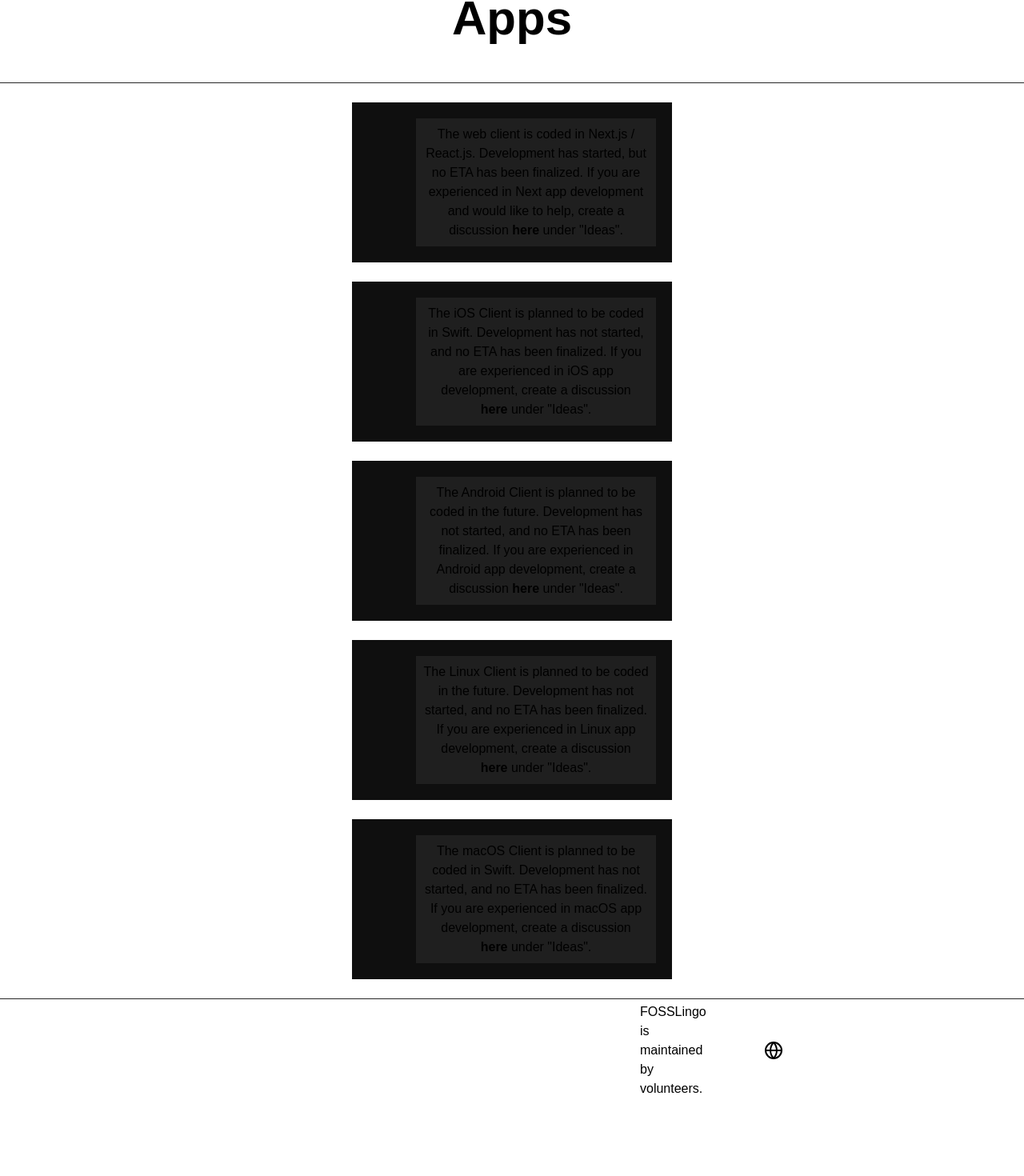
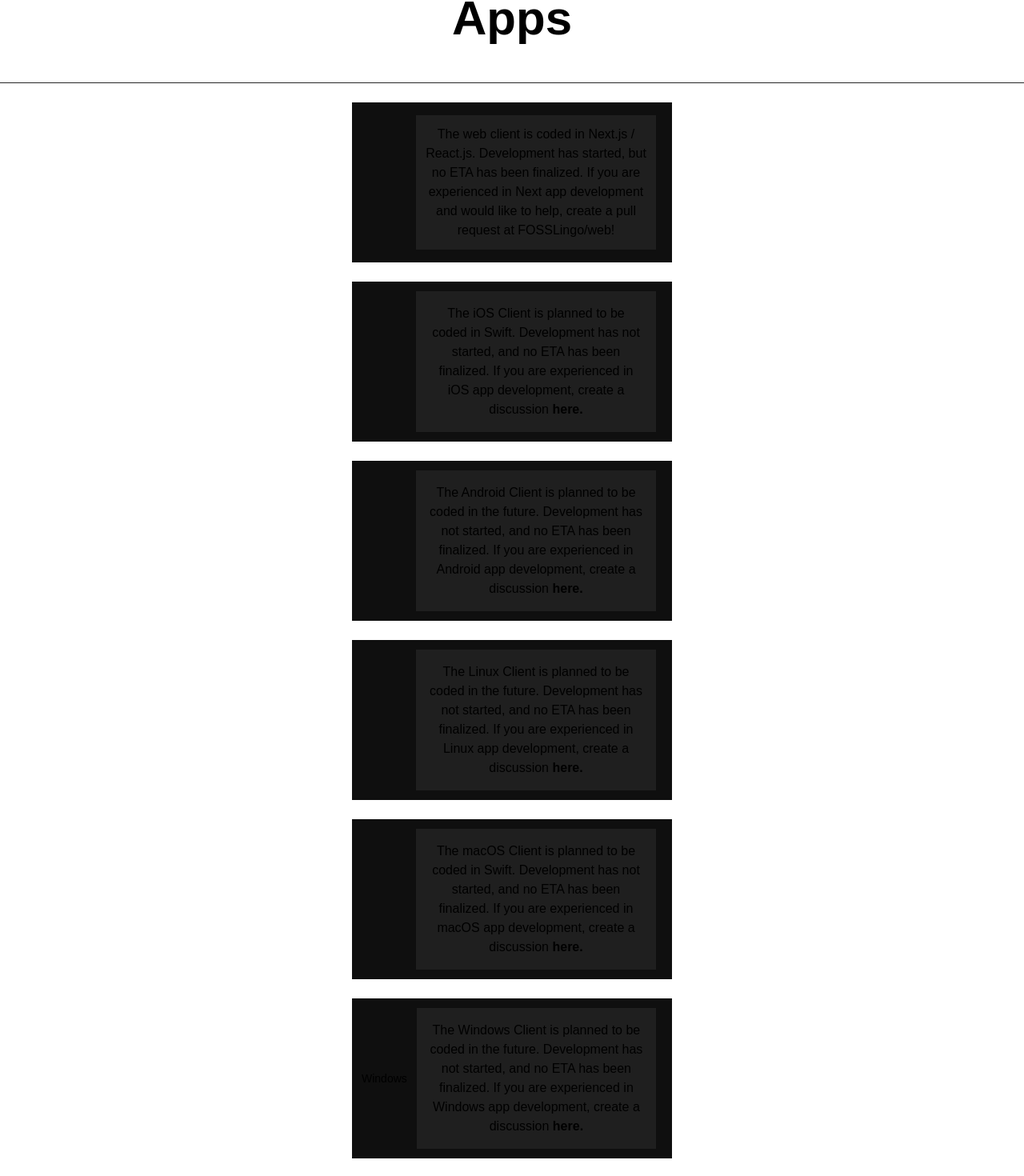
Before and after one commit to FOSSLingo/web, a Next.js app: page /apps in a window 1280 px wide. Shown: the part 132-1602 px from the top of the page at 80% size. Before the commit the page ends 1509 px from the top, so only its background shows below. Built offline with nearby package versions, Linux system fonts and the light colour scheme; some icons are missing.

Commit message:
added translations to the home page, i hated working with i18n-next before, but it was actually pretty easy idk why i was scared

```diff
--- a/app/apps/page.tsx
+++ b/app/apps/page.tsx
@@ -1,24 +1,33 @@
 "use client"
 
 import Link from "next/link"
-import { Roboto } from 'next/font/google';
-import { SiAndroid, SiLinux, SiMacos, SiIos, SiNextdotjs } from '@icons-pack/react-simple-icons';
+import {
+  SiAndroid,
+  SiLinux,
+  SiMacos,
+  SiIos,
+  SiNextdotjs
+} from '@icons-pack/react-simple-icons';
+import { useTranslations } from "next-intl";
 
 import { Footer } from '@/src/components/footer';
 import { NavBar } from "@/src/components/navbar";
 
-const roboto = Roboto({
-  subsets: ['latin']
-})
+const iOSDevLink     = "https://github.com/orgs/FOSSLingo/discussions/new?category=ideas&title=I'm willing to work on iOS Client Development!&body=Hello! I am a developer, and I am ready to start working on the iOS Client for FOSSLingo! I have x amount of experience."
+const AndroidDevLink = "https://github.com/orgs/FOSSLingo/discussions/new?category=ideas&title=I'm willing to work on Android Client Development!&body=Hello! I am a developer, and I am ready to start working on the Android Client for FOSSLingo! I have x amount of experience."
+const LinuxDevLink   = "https://github.com/orgs/FOSSLingo/discussions/new?category=ideas&title=I'm willing to work on Linux Client Development!&body=Hello! I am a developer, and I am ready to start working on the Linux Client for FOSSLingo! I have x amount of experience."
+const MacOSDevLink   = "https://github.com/orgs/FOSSLingo/discussions/new?category=ideas&title=I'm willing to work on macOS Client Development!&body=Hello! I am a developer, and I am ready to start working on the macOS Client for FOSSLingo! I have x amount of experience."
+const WindowsDevLink = "https://github.com/orgs/FOSSLingo/discussions/new?category=ideas&title=I'm willing to work on Windows Client Development!&body=Hello! I am a developer, and I am ready to start working on the Windows Client for FOSSLingo! I have x amount of experience."
 
 export default function Apps() {
+  const t = useTranslations("AppsPage")
   return (
     <>
       <NavBar/>
       <main>
         <section className="flex min-h-[10vh] sm:min-h-[40vh] md:min-h-[30vh] lg:min-h-[20vh] flex-col items-center justify-center px-6 text-center">
           <h1 className="max-w-4xl text-4xl font-bold md:text-5xl lg:text-6xl">
-            Apps
+            {t("title")}
           </h1>
         </section>
         <hr className='border-neutral-800'/>
@@ -26,65 +35,55 @@ export default function Apps() {
 
           <div className='w-100 h-50 bg-[#0f0f0f] rounded-[40] items-center flex flex-row pr-5'>
             <div className="flex items-center px-5">
-              <Link href="https://www.apple.com/os/macos/" target="_blank" rel="noopener noreferrer">
+              <Link href="https://nextjs.org/" target="_blank" rel="noopener noreferrer">
                 <SiNextdotjs size={40}/>
               </Link>
             </div>
             <div className="bg-[#1f1f1f] rounded-[40]">
-              <p className="p-2">
-                The web client is coded in Next.js / React.js.
-                Development has started, but no ETA has been finalized. If you
-                are experienced in Next app development and would like to help,
-                create a discussion <Link href="https://github.com/orgs/FOSSLingo/discussions"><strong>here&nbsp;</strong></Link>
-                under "Ideas".
+              <p className="p-3">
+                {t("descriptions.NextJS")}
               </p>
             </div>
           </div>
 
           <div className='w-100 h-50 bg-[#0f0f0f] rounded-[40] items-center flex flex-row pr-5'>
             <div className="flex items-center px-5">
-              <Link href="https://www.apple.com/os/macos/" target="_blank" rel="noopener noreferrer">
+              <Link href="https://www.apple.com/os/ios/" target="_blank" rel="noopener noreferrer">
                 <SiIos size={40}/>
               </Link>
             </div>
             <div className="bg-[#1f1f1f] rounded-[40]">
-              <p className="p-2">
-                The iOS Client is planned to be coded in Swift.
-                Development has not started, and no ETA has been finalized. If you
-                are experienced in iOS app development, create a discussion <Link href="https://github.com/orgs/FOSSLingo/discussions"><strong>here&nbsp;</strong></Link>
-                under "Ideas".
+              <p className="p-4">
+                {t("descriptions.iOS")}
+                <Link href={iOSDevLink}><strong>&nbsp;{t("here")}.</strong></Link>
               </p>
             </div>
           </div>
 
           <div className='w-100 h-50 bg-[#0f0f0f] rounded-[40] items-center flex flex-row pr-5'>
             <div className="flex items-center px-5">
-              <Link href="https://www.apple.com/os/macos/" target="_blank" rel="noopener noreferrer">
+              <Link href="https://android.com" target="_blank" rel="noopener noreferrer">
                 <SiAndroid size={40}/>
               </Link>
             </div>
             <div className="bg-[#1f1f1f] rounded-[40]">
-              <p className="p-2">
-                The Android Client is planned to be coded in the future.
-                Development has not started, and no ETA has been finalized. If you
-                are experienced in Android app development, create a discussion <Link href="https://github.com/orgs/FOSSLingo/discussions"><strong>here&nbsp;</strong></Link>
-                under "Ideas".
+              <p className="p-4">
+                {t("descriptions.Android")}
+                <Link href={AndroidDevLink}><strong>&nbsp;{t("here")}.</strong></Link>
               </p>
             </div>
           </div>
 
           <div className='w-100 h-50 bg-[#0f0f0f] rounded-[40] items-center flex flex-row pr-5'>
             <div className="flex items-center px-5">
-              <Link href="https://www.apple.com/os/macos/" target="_blank" rel="noopener noreferrer">
+              <Link href="https://www.linux.com/" target="_blank" rel="noopener noreferrer">
                 <SiLinux size={40}/>
               </Link>
             </div>
             <div className="bg-[#1f1f1f] rounded-[40]">
-              <p className="p-2">
-                The Linux Client is planned to be coded in the future.
-                Development has not started, and no ETA has been finalized. If you
-                are experienced in Linux app development, create a discussion <Link href="https://github.com/orgs/FOSSLingo/discussions"><strong>here&nbsp;</strong></Link>
-                under "Ideas".
+              <p className="p-4">
+                {t("descriptions.Linux")}
+                <Link href={LinuxDevLink}><strong>&nbsp;{t("here")}.</strong></Link>
               </p>
             </div>
           </div>
@@ -96,11 +95,23 @@ export default function Apps() {
               </Link>
             </div>
             <div className="bg-[#1f1f1f] rounded-[40]">
-              <p className="p-2">
-                The macOS Client is planned to be coded in Swift.
-                Development has not started, and no ETA has been finalized. If you
-                are experienced in macOS app development, create a discussion <Link href="https://github.com/orgs/FOSSLingo/discussions"><strong>here&nbsp;</strong></Link>
-                under "Ideas".
+              <p className="p-4">
+                {t("descriptions.macOS")}
+                <Link href={MacOSDevLink}><strong>&nbsp;{t("here")}.</strong></Link>
+              </p>
+            </div>
+          </div>
+
+          <div className='w-100 h-50 bg-[#0f0f0f] rounded-[40] items-center flex flex-row pr-5'>
+            <div className="flex items-center px-3">
+              <Link href="https://windows.com/" target="_blank" rel="noopener noreferrer">
+                <p className="text-sm">Windows</p>
+              </Link>
+            </div>
+            <div className="bg-[#1f1f1f] rounded-[40]">
+              <p className="p-4">
+                {t("descriptions.Windows")}
+                <Link href={WindowsDevLink}><strong>&nbsp;{t("here")}.</strong></Link>
               </p>
             </div>
           </div>
--- a/app/layout.tsx
+++ b/app/layout.tsx
@@ -4,6 +4,7 @@ import "./globals.css";
 import React from "react";
 import NextTopLoader from 'nextjs-toploader';
 import { ThemeProvider } from "@/components/theme-provider";
+import { NextIntlClientProvider } from "next-intl";
 
 const geistSans = Geist({
   variable: "--font-geist-sans",
@@ -43,7 +44,9 @@ export default async function RootLayout({ children }: { children: React.ReactNo
           enableSystem
           disableTransitionOnChange
         >
-          {children}
+          <NextIntlClientProvider>
+            {children}
+          </NextIntlClientProvider>
         </ThemeProvider>
       </body>
     </html>
--- /dev/null
+++ b/messages/en.json
@@ -0,0 +1,54 @@
+{
+  "NavBar": {
+    "fosslingoLogoAlt": "FOSSLingo Logo",
+    "courses": "Courses",
+    "apps": "Apps",
+    "ourMission": "Our Mission",
+    "license": "License"
+  },
+  "Footer": {
+    "footerText": "FOSSLingo is maintained by volunteers."
+  },
+  "LandingPage": {
+    "title": "A free, open source alternative to Language Learning apps",
+    "description": "FOSSLingo is an alternative to traditional language learning apps that is Private, Community Maintained, and Open-Source under the AGPLv3 License. I, iddu01, started this project, simply because I think language learning should be free for all.",
+    "getStarted": "Get Started",
+    "osiLogoAlt": "Open Source Initative Logo"
+  },
+  "CoursesPage": {
+    "title": "Courses",
+    "notice": "FOSSLingo is a project, currently only maintained by one person. As such, there is currently only going to be one course: <strong>Spanish (Worldwide)</strong>. Once the project gains more attention, more languages can, and will be added down the road.",
+    "explanationTitle": "Why was Spanish chosen?",
+    "explanation": "Spanish was chosen as I have a friend that is fluent in Spanish (from a Spanish speaking country), as such it will be easy to make a Spanish course as the first course for FOSSLingo"
+  },
+  "AppsPage": {
+    "title": "Apps",
+    "descriptions": {
+      "NextJS": "The web client is coded in Next.js / React.js. Development has started, but no ETA has been finalized. If you are experienced in Next app development and would like to help, create a pull request at FOSSLingo/web!",
+      "iOS": "The iOS Client is planned to be coded in Swift. Development has not started, and no ETA has been finalized. If you are experienced in iOS app development, create a discussion",
+      "Android": "The Android Client is planned to be coded in the future. Development has not started, and no ETA has been finalized. If you are experienced in Android app development, create a discussion",
+      "Linux": "The Linux Client is planned to be coded in the future. Development has not started, and no ETA has been finalized. If you are experienced in Linux app development, create a discussion",
+      "macOS": "The macOS Client is planned to be coded in Swift. Development has not started, and no ETA has been finalized. If you are experienced in macOS app development, create a discussion",
+      "Windows": "The Windows Client is planned to be coded in the future. Development has not started, and no ETA has been finalized. If you are experienced in Windows app development, create a discussion"
+    },
+    "here": "here"
+  },
+  "LicensePage": {
+    "title": "License",
+    "explanation": "The FOSSLingo website, clients, and backend are licensed under the copyleft GNU Affero General Public License v3.0 (AGPL-3.0).",
+    "explanationQuestion": "But, what does this mean?",
+    "softwareQuestions": {
+      "1": "1. If you modify any FOSSLingo <strong>software</strong> and host it for others to use, you must redistribute the modified source code.",
+      "2": "2. The modified source code <strong>must</strong> be released under the same license as the original code, AGPL-3.0.",
+      "3": "3. You must preserve the original copyright notices, include the AGPL-3.0 license, and make the corresponding source code available to users of your modified version."
+    },
+    "alternatively": "Alternatively, the FOSSLingo language resources (grammar explanations, lessons, vocabulary, and other educational content) are licensed under the Creative Commons Attribution-ShareAlike 4.0 International (CC BY-SA 4.0) unless otherwise noted. This means:",
+    "resourcesQuestions": {
+      "1": "1. Attribution (The BY part): In this case, You must provide appropriate attribution to the original author, include a link to the CC BY-SA 4.0 license, and indicate whether changes were made.",
+      "2": "2. If you modify, remix, or transform the original resources, you <strong>must</strong> release the modifications under the same license."
+    },
+    "disclaimer": "Disclaimer: This is not legal advice! This is a very big simplification of the licenses used. The full licenses can be found here (Hyperlinks):",
+    "and": "and"
+  }
+
+}
--- a/next.config.ts
+++ b/next.config.ts
@@ -1,4 +1,5 @@
 import type { NextConfig } from "next";
+import createNextIntlPlugin from "next-intl/plugin";
 
 const nextConfig: NextConfig = {
   images: {
@@ -12,5 +13,5 @@ const nextConfig: NextConfig = {
   }
 };
 
-
-export default nextConfig;
+const withNextIntl = createNextIntlPlugin();
+export default withNextIntl(nextConfig);
--- a/package.json
+++ b/package.json
@@ -10,6 +10,7 @@
   },
   "dependencies": {
     "@base-ui/react": "^1.6.0",
+    "@formatjs/intl-localematcher": "^0.8.13",
     "@icons-pack/react-simple-icons": "^13.13.0",
     "class-variance-authority": "^0.7.1",
     "clsx": "^2.1.1",
@@ -17,8 +18,9 @@
     "js-cookie": "^3.0.8",
     "lucide-react": "^1.24.0",
     "motion": "^12.42.0",
+    "negotiator": "^1.0.0",
     "next": "16.2.9",
-    "next-intl": "^4.13.1",
+    "next-intl": "^4.13.2",
     "next-themes": "^0.4.6",
     "nextjs-toploader": "^3.9.17",
     "react": "19.2.4",
@@ -33,6 +35,7 @@
   "devDependencies": {
     "@tailwindcss/postcss": "^4",
     "@types/js-cookie": "^3.0.6",
+    "@types/negotiator": "^0.6.4",
     "@types/node": "^20",
     "@types/react": "^19",
     "@types/react-dom": "^19",
--- a/src/components/footer.tsx
+++ b/src/components/footer.tsx
@@ -1,18 +1,20 @@
 import * as FeatherIcons from 'react-feather';
 import { SiBluesky, SiGithub } from '@icons-pack/react-simple-icons';
 import Link from "next/link";
+import { useTranslations } from 'next-intl';
 
 function wipPopup() {
   alert("The FOSSLingo Bluesky account and website are a work in progress. Stay tuned!")
 }
 
 export const Footer = () => {
+  const t = useTranslations("Footer")
   return (
     <main>
       <hr className='border-neutral-800'/>
       <div className='flex items-center justify-between px-15 sm:px-25 md:px-50 lg:px-75 xl:px-200 h-32'>
         <div>
-          <p>FOSSLingo is maintained by volunteers.</p>
+          <p>{t("footerText")}</p>
         </div>
         <div className='flex flex-row justify-center items-center gap-5'>
           <Link href="" onClick={wipPopup}><SiBluesky/></Link>
```
Also changed, not shown: app/courses/page.tsx (+8 -10 lines), app/license/page.tsx (+24 -18 lines), app/page.tsx (+10 -7 lines), src/components/navbar.tsx (+9 -6 lines), src/i18n/request.ts (added, +29 -0 lines), 1 other file (tests, documents, lock files or other folders).
